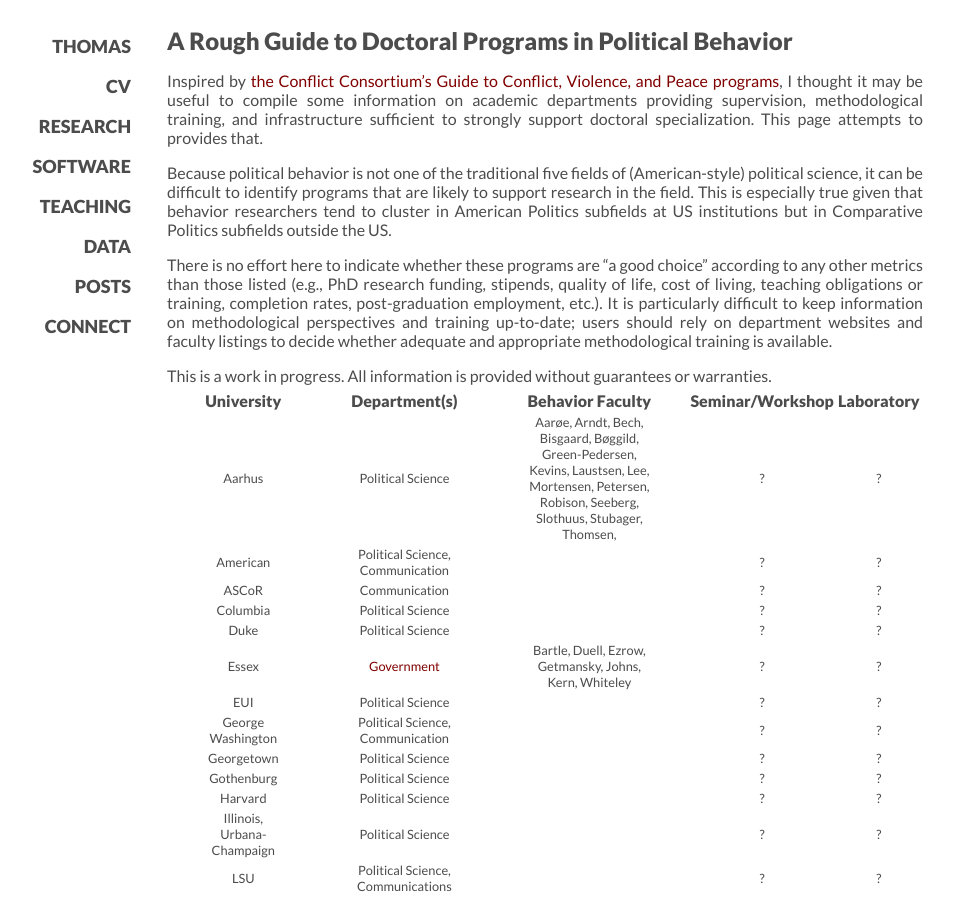
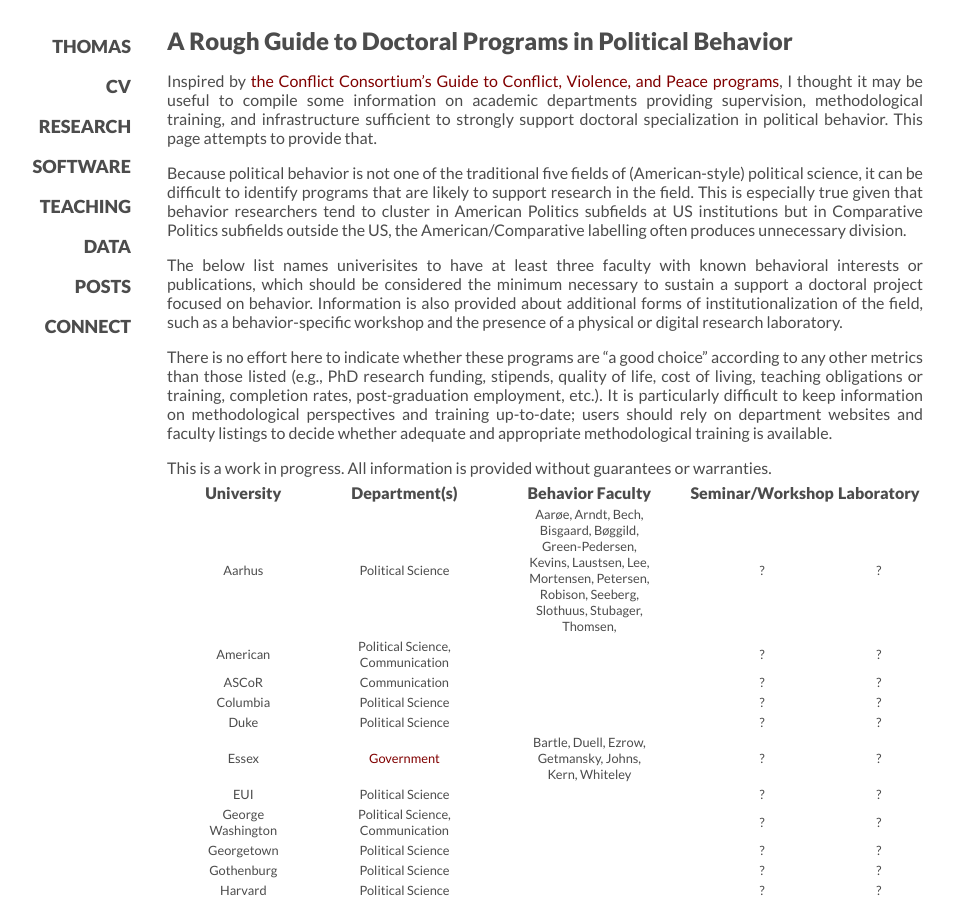
Before and after one commit to leeper/leeper.github.io, a Jekyll site: the page built from political-behavior-programs.md, in a window 1280 px wide and 900 px high. Shown: the whole window, without its empty margins (95-1049 px from the left). Built offline with Jekyll 4.4.1, drawn with Linux system fonts in a browser that asks for light colours; some web fonts are replaced; some of the changed text lies outside the part shown.

Commit message:
Update political-behavior-programs.md

```diff
--- a/political-behavior-programs.md
+++ b/political-behavior-programs.md
@@ -6,9 +6,11 @@
 
 # A Rough Guide to Doctoral Programs in Political Behavior
 
-Inspired by [the Conflict Consortium's](http://www.conflictconsortium.com/) [Guide to Conflict, Violence, and Peace programs](http://conflictconsortium.weebly.com/annual-review-of-conflict-peace-and-violence-programs-in-political-science.html), I thought it may be useful to compile some information on academic departments providing supervision, methodological training, and infrastructure sufficient to strongly support doctoral specialization. This page attempts to provides that.
+Inspired by [the Conflict Consortium's](http://www.conflictconsortium.com/) [Guide to Conflict, Violence, and Peace programs](http://conflictconsortium.weebly.com/annual-review-of-conflict-peace-and-violence-programs-in-political-science.html), I thought it may be useful to compile some information on academic departments providing supervision, methodological training, and infrastructure sufficient to strongly support doctoral specialization in political behavior. This page attempts to provide that.
 
-Because political behavior is not one of the traditional five fields of (American-style) political science, it can be difficult to identify programs that are likely to support research in the field. This is especially true given that behavior researchers tend to cluster in American Politics subfields at US institutions but in Comparative Politics subfields outside the US.
+Because political behavior is not one of the traditional five fields of (American-style) political science, it can be difficult to identify programs that are likely to support research in the field. This is especially true given that behavior researchers tend to cluster in American Politics subfields at US institutions but in Comparative Politics subfields outside the US, the American/Comparative labelling often produces unnecessary division.
+
+The below list names univerisites to have at least three faculty with known behavioral interests or publications, which should be considered the minimum necessary to sustain a support a doctoral project focused on behavior. Information is also provided about additional forms of institutionalization of the field, such as a behavior-specific workshop and the presence of a physical or digital research laboratory.
 
 There is no effort here to indicate whether these programs are "a good choice" according to any other metrics than those listed (e.g., PhD research funding, stipends, quality of life, cost of living, teaching obligations or training, completion rates, post-graduation employment, etc.). It is particularly difficult to keep information on methodological perspectives and training up-to-date; users should rely on department websites and faculty listings to decide whether adequate and appropriate methodological training is available.
 
@@ -63,4 +65,4 @@
 
 Note: Faculty are listed based upon stated interests or relevant publications. This list includes "junior" and "senior" faculty, and both are of course subject to change. No guarantees of research quality or productivity, ongoing interest, willingness to supervise or collaborate, or availability are implied.
 
-Edits (including additions and deletions) are welcome via GitHub pull requests at [https://github.com/leeper/leeper.github.io/blob/master/political-behvior-programs.md](https://github.com/leeper/leeper.github.io/blob/master/political-behvior-programs.md).
+Edits (including additions and deletions) are welcome via GitHub pull requests at [https://github.com/leeper/leeper.github.io/blob/master/political-behavior-programs.md](https://github.com/leeper/leeper.github.io/blob/master/political-behavior-programs.md).
```
